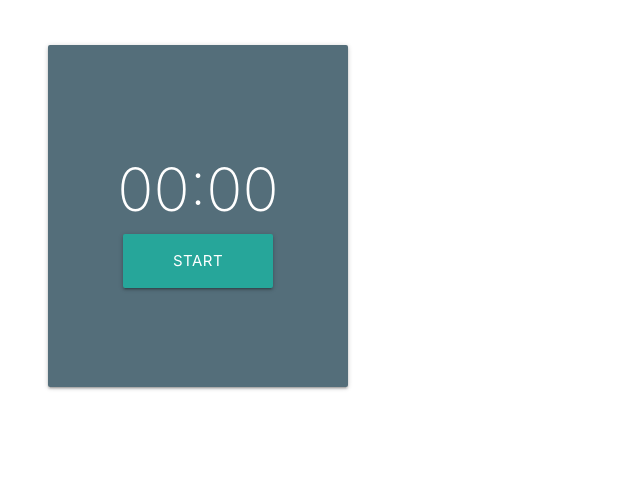
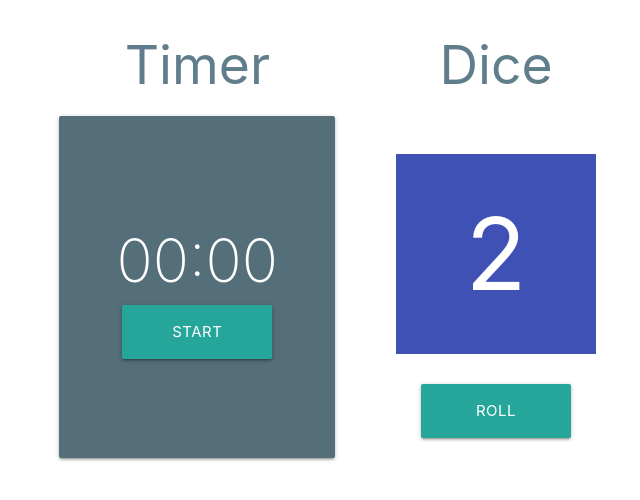
Before and after one commit to bvsatyaram/pictionary, a website: page index.html in a window 1280 px wide. Shown: the whole page, without its empty margins (144-784 px from the left). Drawn offline with nearby package versions, Linux system fonts and the light colour scheme.

Commit message:
Simple Dice

```diff
--- a/index.html
+++ b/index.html
@@ -10,10 +10,13 @@
     <script src="https://cdnjs.cloudflare.com/ajax/libs/materialize/0.97.8/js/materialize.min.js"></script>
     <script src="public/js/timer.js"></script>
     <script src="public/js/pictionary.js"></script>
+    <script src="public/js/dice.js"></script>
   </head>
   <body>
     <div class="container center-align">
-      <section id="timer">
+      <div class="row">
+        <section id="timer" class="col s4">
+          <h2 class="blue-grey-text">Timer</h2>
           <div class="card blue-grey darken-1">
             <div class="card-content white-text">
               <div class="time">00:00</div>
@@ -21,6 +24,22 @@
             </div>
           </div>
         </section>
+        <section class="col s4">
+          <h2 class="blue-grey-text">Dice</h2>
+          <div id="dice-container">
+            <div class="dice show-front">
+              <figure class="front-face">1</figure>
+              <figure class="back-face">2</figure>
+              <figure class="right-face">3</figure>
+              <figure class="left-face">4</figure>
+              <figure class="top-face">5</figure>
+              <figure class="bottom-face">6</figure>
+            </div>
+          </div>
+          <a class="waves-effect waves-light btn btn-large roll-dice" href="#">Roll</a>
+        </section>
+        <section class="col s4"></section>
+      </div>
     </div>
   </body>
 </html>
--- /dev/null
+++ b/public/js/dice.js
@@ -0,0 +1,35 @@
+// Generated by CoffeeScript 1.12.2
+(function() {
+  this.DiceRoller = {
+    init: function() {
+      $('.roll-dice').click((function(_this) {
+        return function(ev) {
+          ev.preventDefault();
+          return _this.rollDice();
+        };
+      })(this));
+      return this.rollDice();
+    },
+    faces: ['front', 'back', 'right', 'left', 'top', 'bottom'],
+    randomFace: function(oldFace) {
+      var newFace;
+      newFace = oldFace;
+      while (newFace === oldFace) {
+        newFace = this.faces[Math.floor(Math.random() * this.faces.length)];
+      }
+      return newFace;
+    },
+    rollDice: function() {
+      var newFace, oldFace;
+      oldFace = this.activeFace;
+      newFace = this.randomFace(this.activeFace);
+      this.activeFace = newFace;
+      return $('.dice').removeClass("show-" + oldFace).addClass("show-" + newFace);
+    }
+  };
+
+  $(function() {
+    return DiceRoller.init();
+  });
+
+}).call(this);
--- a/src/scss/app.scss
+++ b/src/scss/app.scss
@@ -1 +1,2 @@
-@import 'partials/_timer'
+@import 'partials/_timer',
+        'partials/_dice';
--- /dev/null
+++ b/src/scss/partials/_dice.scss
@@ -0,0 +1,68 @@
+#dice-container {
+  width: 200px;
+  height: 200px;
+  position: relative;
+  perspective: 1000px;
+  margin: 4rem auto 0;
+
+  .dice {
+    width: 100%;
+    height: 100%;
+    position: absolute;
+    transform-style: preserve-3d;
+
+    figure {
+      margin: 0;
+      width: 200px;
+      height: 200px;
+      display: block;
+      position: absolute;
+      // border: 2px solid black;
+      font-size: 100px;
+      line-height: 200px;
+      text-align: center;
+      color: white;
+
+      &.front-face  {
+        transform: rotateY(   0deg ) translateZ( 100px );
+        background-color: #f44336;
+      }
+      &.back-face   {
+        transform: rotateX( 180deg ) translateZ( 100px );
+        background-color: #3f51b5;
+      }
+      &.right-face  {
+        transform: rotateY(  90deg ) translateZ( 100px );
+        background-color: #4caf50;
+      }
+      &.left-face   {
+        transform: rotateY( -90deg ) translateZ( 100px );
+        background-color: #ff9800;
+      }
+      &.top-face    {
+        transform: rotateX(  90deg ) translateZ( 100px );
+        background-color: #795548;
+      }
+      &.bottom-face {
+        transform: rotateX( -90deg ) translateZ( 100px );
+        background-color: #9e9e9e;
+      }
+    }
+
+    transform: translateZ( -100px );
+    transition: transform 1s;
+
+    &.show-front  { transform: translateZ( -100px ) rotateY(    0deg ); }
+    &.show-back   { transform: translateZ( -100px ) rotateX( -180deg ); }
+    &.show-right  { transform: translateZ( -100px ) rotateY(  -90deg ); }
+    &.show-left   { transform: translateZ( -100px ) rotateY(   90deg ); }
+    &.show-top    { transform: translateZ( -100px ) rotateX(  -90deg ); }
+    &.show-bottom { transform: translateZ( -100px ) rotateX(   90deg ); }
+  }
+}
+
+.roll-dice {
+  width: 10rem;
+  display: block;
+  margin: 2rem auto 0;
+}
--- a/src/scss/partials/_timer.scss
+++ b/src/scss/partials/_timer.scss
@@ -1,7 +1,4 @@
 #timer {
-  margin-top: 3rem;
-  width: 20rem;
-
   .card {
     padding: 5rem 0;
   }
```
Also changed, not shown: src/coffee/dice.coffee (added, +20 -0 lines), public/css/app.css. Lines whose indentation alone changed are shown as unchanged.
